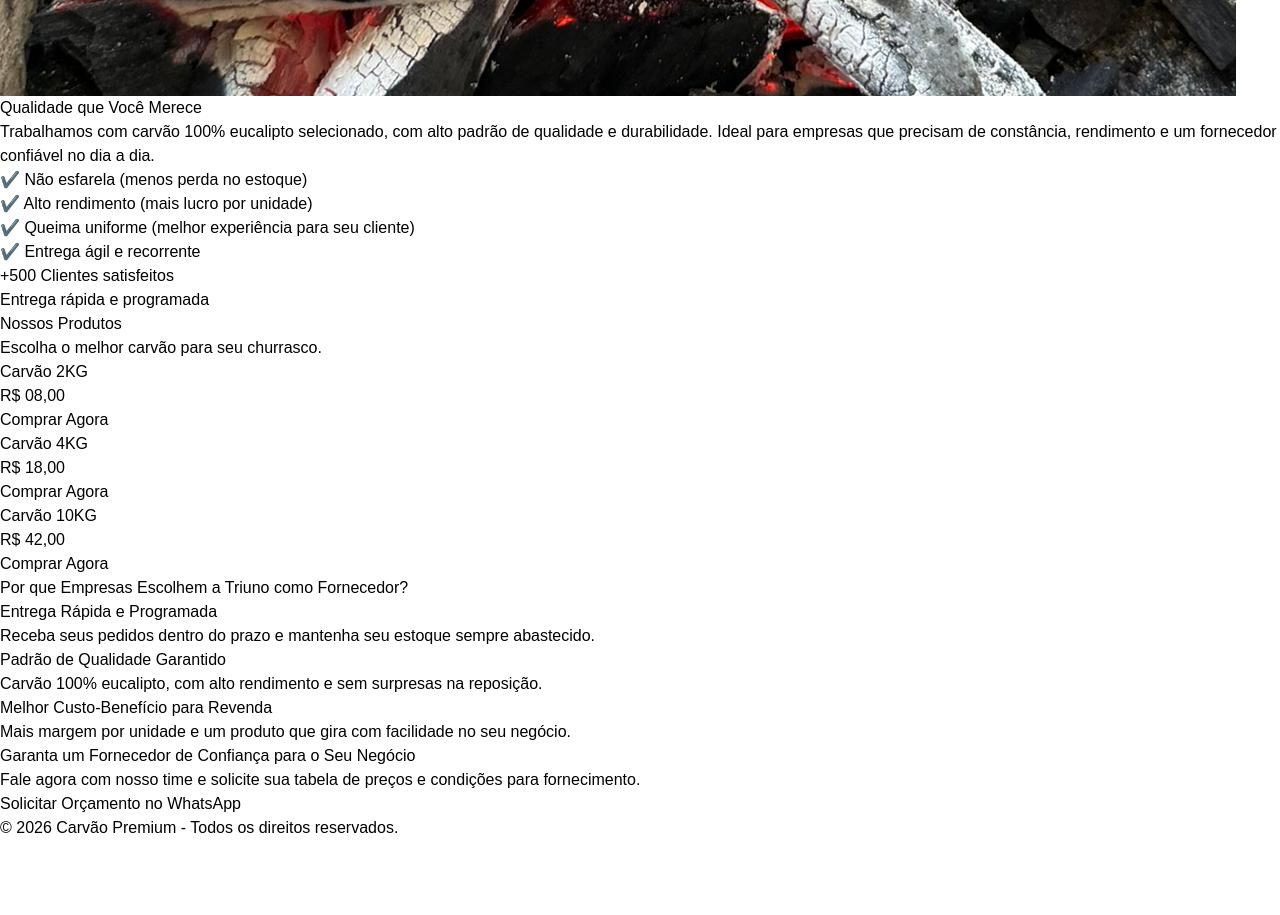
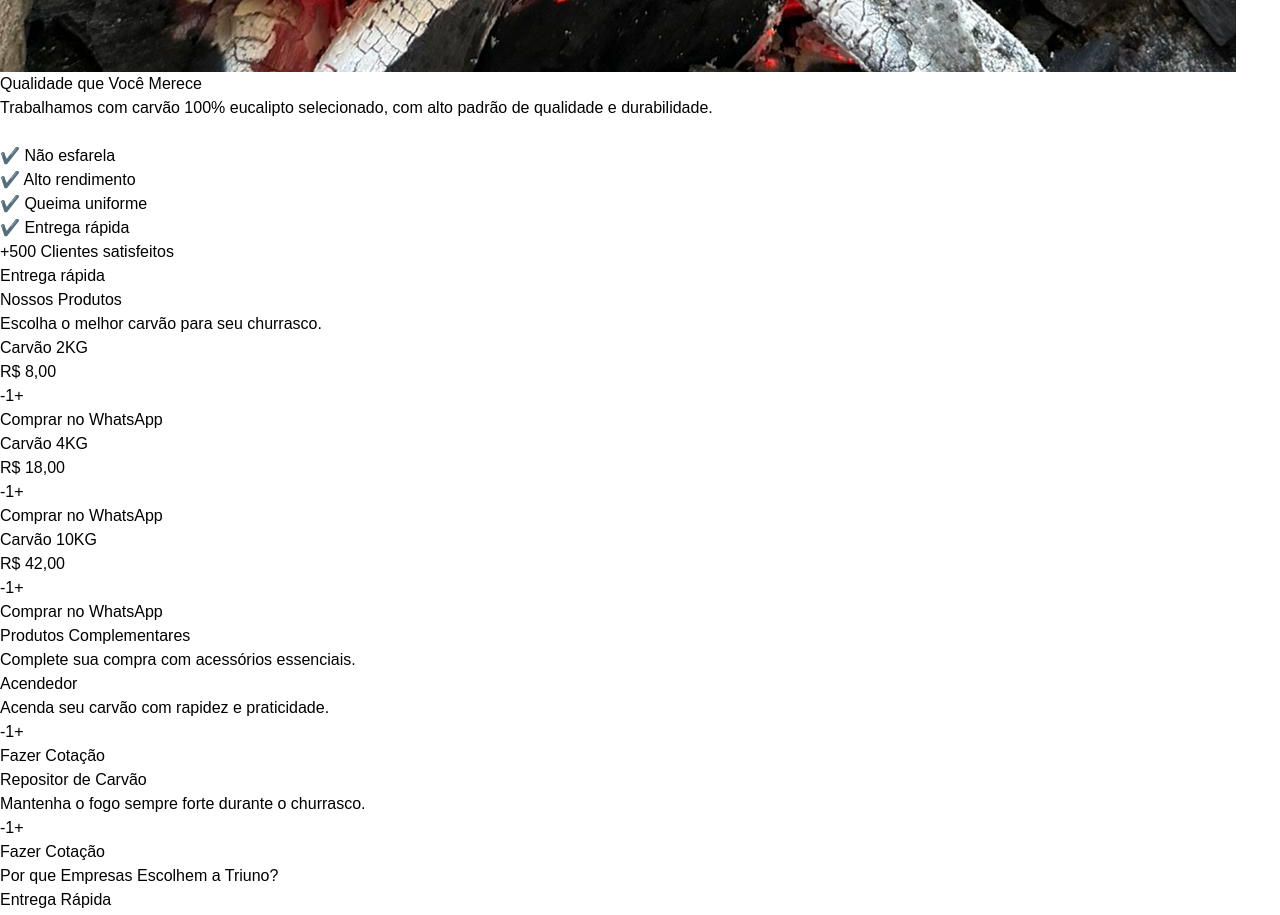
Before and after one commit to Eboliii/LP-Carvao, a React (Vite) app: page / in a window 1280 px wide. Shown: the part 1880-2795 px from the top of the page. Before the commit the page ends 2720 px from the top, so only its background shows below. Built offline with nearby package versions, Linux system fonts and the light colour scheme.

Commit message:
Adicionado mudanças
Adicionado novas funcionalidades que deixam o site mais dinâmico e facilitando o uso e a compra

```diff
--- a/src/App.jsx
+++ b/src/App.jsx
@@ -1,4 +1,43 @@
+import { useState } from "react";
+
 export default function App() {
+
+  const [quantidades, setQuantidades] = useState({
+    "Carvão 2KG": 1,
+    "Carvão 4KG": 1,
+    "Carvão 10KG": 1,
+    "Acendedor": 1,
+    "Repositor de Carvão": 1,
+  });
+
+  const alterarQuantidade = (produto, valor) => {
+    setQuantidades((prev) => ({
+      ...prev,
+      [produto]: Math.max(1, prev[produto] + valor),
+    }));
+  };
+
+  const gerarLinkWhatsApp = (produto, quantidade, total = null) => {
+
+  let mensagem = `Olá! Tenho interesse em comprar ${quantidade} unidade(s) de ${produto}.`;
+
+  if (total !== null) {
+    mensagem += ` O valor total fica em R$ ${total
+      .toFixed(2)
+      .replace(".", ",")}.`;
+  }
+
+  return `https://wa.me/5511999999999?text=${encodeURIComponent(mensagem)}`;
+};
+
+const gerarLinkComplementar = (produto, quantidade) => {
+
+  const mensagem =
+    `Olá! Gostaria de solicitar o preço de ${quantidade} unidade(s) de ${produto}, poderia me ajudar?`;
+
+  return `https://wa.me/5511999999999?text=${encodeURIComponent(mensagem)}`;
+};
+
   return (
     <div className="min-h-screen bg-zinc-950 text-white">
 
@@ -57,9 +96,7 @@ export default function App() {
           ">
             Atendemos adegas, mercados, açougues e distribuidores com
             fornecimento contínuo para seu negócio não correr o risco de
-    ficar sem carvão. Produto com alto rendimento, padrão de
-    qualidade e entrega rápida para manter sua operação rodando
-    sem falhas.
+            ficar sem carvão.
           </p>
 
           <div className="
@@ -91,6 +128,7 @@ export default function App() {
 
             <a
               href="https://wa.me/5511999999999"
+              target="_blank"
               className="
                 w-full
                 sm:w-auto
@@ -113,6 +151,7 @@ export default function App() {
       {/* SOBRE */}
       <section className="py-24 px-6 bg-zinc-900">
         <div className="max-w-6xl mx-auto grid md:grid-cols-2 gap-12 items-center">
+
           <img
             src="/img/beneficios.jpg"
             alt="Carvão"
@@ -120,26 +159,35 @@ export default function App() {
           />
 
           <div>
+
             <h2 className="text-5xl font-bold mb-6 text-orange-400">
               Qualidade que Você Merece
             </h2>
 
             <p className="text-zinc-300 text-lg leading-relaxed mb-8">
-              Trabalhamos com carvão 100% eucalipto selecionado, com alto padrão de qualidade e durabilidade. Ideal para empresas que precisam de constância, rendimento e um fornecedor confiável no dia a dia.<br/>
-              ✔️ Não esfarela (menos perda no estoque)<br/>
-              ✔️ Alto rendimento (mais lucro por unidade)<br/>
-              ✔️ Queima uniforme (melhor experiência para seu cliente)<br/>
-              ✔️ Entrega ágil e recorrente<br/>
-
+              Trabalhamos com carvão 100% eucalipto selecionado, com alto padrão de qualidade e durabilidade.
+              <br /><br />
+              ✔️ Não esfarela
+              <br />
+              ✔️ Alto rendimento
+              <br />
+              ✔️ Queima uniforme
+              <br />
+              ✔️ Entrega rápida
             </p>
 
             <div className="grid grid-cols-2 gap-4">
+
               <div className="bg-zinc-800 p-6 rounded-2xl">
-                <h3 className="text-2xl font-bold text-orange-400">+500 Clientes satisfeitos</h3>
+                <h3 className="text-2xl font-bold text-orange-400">
+                  +500 Clientes satisfeitos
+                </h3>
               </div>
 
               <div className="bg-zinc-800 p-6 rounded-2xl">
-                <h3 className="text-2xl font-bold text-orange-400">Entrega rápida e programada</h3>
+                <h3 className="text-2xl font-bold text-orange-400">
+                  Entrega rápida
+                </h3>
               </div>
 
             </div>
@@ -149,107 +197,283 @@ export default function App() {
 
       {/* PRODUTOS */}
       <section id="produtos" className="py-24 px-6 bg-zinc-950">
+
         <div className="max-w-7xl mx-auto">
+
           <div className="text-center mb-14">
-            <h2 className="text-5xl font-bold mb-4">Nossos Produtos</h2>
+
+            <h2 className="text-5xl font-bold mb-4">
+              Nossos Produtos
+            </h2>
+
             <p className="text-zinc-400">
               Escolha o melhor carvão para seu churrasco.
             </p>
+
           </div>
 
           <div className="grid md:grid-cols-3 gap-8">
+
             {[
               {
                 nome: "Carvão 2KG",
-                preco: "R$ 08,00",
+                preco: 8,
               },
               {
                 nome: "Carvão 4KG",
-                preco: "R$ 18,00",
+                preco: 18,
               },
               {
                 nome: "Carvão 10KG",
-                preco: "R$ 42,00",
+                preco: 42,
               },
-            ].map((item, index) => (
+            ].map((item, index) => {
+
+              const quantidade = quantidades[item.nome];
+              const total = item.preco * quantidade;
+
+              return (
                 <div
                   key={index}
                   className="bg-zinc-900 rounded-3xl p-8 shadow-xl hover:scale-105 transition"
                 >
-                <h3 className="text-2xl font-bold mb-4">{item.nome}</h3>
+
+                  <h3 className="text-2xl font-bold mb-4">
+                    {item.nome}
+                  </h3>
 
                   <p className="text-4xl font-bold text-orange-400 mb-6">
-                  {item.preco}
+                    R$ {total.toFixed(2).replace(".", ",")}
                   </p>
 
-                <button className="w-full bg-orange-500 hover:bg-orange-600 py-3 rounded-2xl font-bold transition">
-                  Comprar Agora
+                  <div className="flex items-center justify-center gap-4 mb-6">
+
+                    <button
+                      onClick={() => alterarQuantidade(item.nome, -1)}
+                      className="bg-zinc-700 w-10 h-10 rounded-xl text-xl font-bold"
+                    >
+                      -
                     </button>
+
+                    <span className="text-2xl font-bold">
+                      {quantidade}
+                    </span>
+
+                    <button
+                      onClick={() => alterarQuantidade(item.nome, 1)}
+                      className="bg-zinc-700 w-10 h-10 rounded-xl text-xl font-bold"
+                    >
+                      +
+                    </button>
+
                   </div>
-            ))}
+
+                  <a
+                    href={gerarLinkWhatsApp(
+                      item.nome,
+                      quantidade,
+                      total
+                    )}
+                    target="_blank"
+                    className="block text-center w-full bg-orange-500 hover:bg-orange-600 py-3 rounded-2xl font-bold transition">
+                    Comprar no WhatsApp
+                  </a>
+
+                </div>
+              );
+            })}
+
+          </div>
+        </div>
+      </section>
+
+      {/* PRODUTOS COMPLEMENTARES */}
+      <section className="py-24 px-6 bg-zinc-900">
+
+        <div className="max-w-7xl mx-auto">
+
+          <div className="text-center mb-14">
+
+            <h2 className="text-5xl font-bold mb-4 text-orange-400">
+              Produtos Complementares
+            </h2>
+
+            <p className="text-zinc-400">
+              Complete sua compra com acessórios essenciais.
+            </p>
+
+          </div>
+
+          <div className="grid md:grid-cols-2 gap-6 max-w-4xl mx-auto">
+
+            {/* ACENDEDOR */}
+            <div className="bg-zinc-800 rounded-3xl p-6 shadow-xl hover:scale-105 transition">
+
+              <h3 className="text-2xl font-bold mb-4 text-orange-400">
+                Acendedor
+              </h3>
+
+              <p className="text-zinc-300 mb-6">
+                Acenda seu carvão com rapidez e praticidade.
+              </p>
+
+              <div className="flex items-center justify-center gap-4 mb-6">
+
+                <button
+                  onClick={() => alterarQuantidade("Acendedor", -1)}
+                  className="bg-zinc-700 w-10 h-10 rounded-xl text-xl font-bold"
+                >
+                  -
+                </button>
+
+                <span className="text-2xl font-bold">
+                  {quantidades["Acendedor"]}
+                </span>
+
+                <button
+                  onClick={() => alterarQuantidade("Acendedor", 1)}
+                  className="bg-zinc-700 w-10 h-10 rounded-xl text-xl font-bold"
+                >
+                  +
+                </button>
+
+              </div>
+
+              <a
+                href={gerarLinkComplementar(
+                  "Acendedor",
+                  quantidades["Acendedor"]
+                )}
+                target="_blank"
+                className="block text-center w-full bg-orange-500 hover:bg-orange-600 py-3 rounded-2xl font-bold transition">
+                Fazer Cotação
+              </a>
+
+            </div>
+
+            {/* REPOSITOR */}
+            <div className="bg-zinc-800 rounded-3xl p-6 shadow-xl hover:scale-105 transition">
+
+              <h3 className="text-2xl font-bold mb-4 text-orange-400">
+                Repositor de Carvão
+              </h3>
+
+              <p className="text-zinc-300 mb-6">
+                Mantenha o fogo sempre forte durante o churrasco.
+              </p>
+
+              <div className="flex items-center justify-center gap-4 mb-6">
+
+                <button
+                  onClick={() => alterarQuantidade("Repositor de Carvão", -1)}
+                  className="bg-zinc-700 w-10 h-10 rounded-xl text-xl font-bold"
+                >
+                  -
+                </button>
+
+                <span className="text-2xl font-bold">
+                  {quantidades["Repositor de Carvão"]}
+                </span>
+
+                <button
+                  onClick={() => alterarQuantidade("Repositor de Carvão", 1)}
+                  className="bg-zinc-700 w-10 h-10 rounded-xl text-xl font-bold"
+                >
+                  +
+                </button>
+
+              </div>
+
+              <a
+                href={gerarLinkComplementar(
+                  "Repositor de Carvão",
+                  quantidades["Repositor de Carvão"]
+                )}
+                target="_blank"
+                className="block text-center w-full bg-orange-500 hover:bg-orange-600 py-3 rounded-2xl font-bold transition">
+                Fazer Cotação
+              </a>
+
+            </div>
+
           </div>
         </div>
       </section>
 
       {/* BENEFÍCIOS */}
       <section className="py-24 px-6 bg-zinc-900">
+
         <div className="max-w-6xl mx-auto text-center">
+
           <h2 className="text-5xl font-bold mb-14">
-            Por que Empresas Escolhem a Triuno como Fornecedor?
+            Por que Empresas Escolhem a Triuno?
           </h2>
 
           <div className="grid md:grid-cols-3 gap-8">
+
             {[
               {
-                titulo: "Entrega Rápida e Programada",
-                texto: "Receba seus pedidos dentro do prazo e mantenha seu estoque sempre abastecido.",
+                titulo: "Entrega Rápida",
+                texto: "Receba seus pedidos dentro do prazo.",
               },
               {
-                titulo: "Padrão de Qualidade Garantido",
-                texto: "Carvão 100% eucalipto, com alto rendimento e sem surpresas na reposição.",
+                titulo: "Qualidade Garantida",
+                texto: "Carvão com alto rendimento.",
               },
               {
-                titulo: "Melhor Custo-Benefício para Revenda",
-                texto: "Mais margem por unidade e um produto que gira com facilidade no seu negócio.",
+                titulo: "Melhor Custo-Benefício",
+                texto: "Mais margem e mais lucro.",
               },
             ].map((item, index) => (
+
               <div
                 key={index}
                 className="bg-zinc-800 p-8 rounded-3xl"
               >
+
                 <h3 className="text-2xl font-bold text-orange-400 mb-4">
                   {item.titulo}
                 </h3>
 
-                <p className="text-zinc-400">{item.texto}</p>
+                <p className="text-zinc-400">
+                  {item.texto}
+                </p>
+
               </div>
+
             ))}
+
           </div>
         </div>
       </section>
 
       {/* CTA */}
       <section className="py-24 px-6 bg-orange-500 text-center">
+
         <h2 className="text-5xl font-extrabold text-black mb-6">
-          Garanta um Fornecedor de Confiança para o Seu Negócio
+          Garanta um Fornecedor de Confiança
         </h2>
 
         <p className="text-black/80 text-xl mb-8">
-          Fale agora com nosso time e solicite sua tabela de preços e condições para fornecimento.
+          Solicite agora sua tabela de preços.
         </p>
 
         <a
-          href="https://wa.me/5511999999999"
-          className="bg-black text-white px-10 py-5 rounded-2xl text-xl font-bold inline-block hover:scale-105 transition"
-        >
-          Solicitar Orçamento no WhatsApp
+          href={`https://wa.me/5511999999999?text=${encodeURIComponent(
+            "Olá! Gostaria de fazer um orçamento e ver os preços."
+          )}`}
+          target="_blank"
+          className="bg-black text-white px-10 py-5 rounded-2xl text-xl font-bold inline-block hover:scale-105 transition">
+          Solicitar Orçamento
         </a>
+
       </section>
 
       {/* FOOTER */}
       <footer className="bg-black py-8 text-center text-zinc-500">
-        © 2026 Carvão Premium - Todos os direitos reservados.
+        © 2026 Carvão Triuno - Desenvolvido por Rafael Eboli.
       </footer>
+
     </div>
   );
 }
```
Lines whose indentation alone changed are shown as unchanged.
